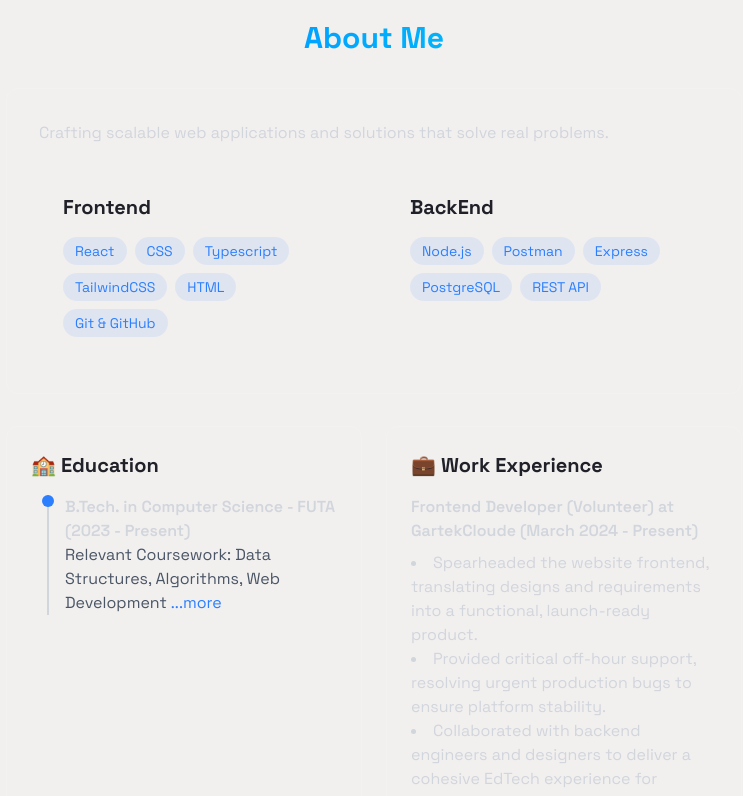
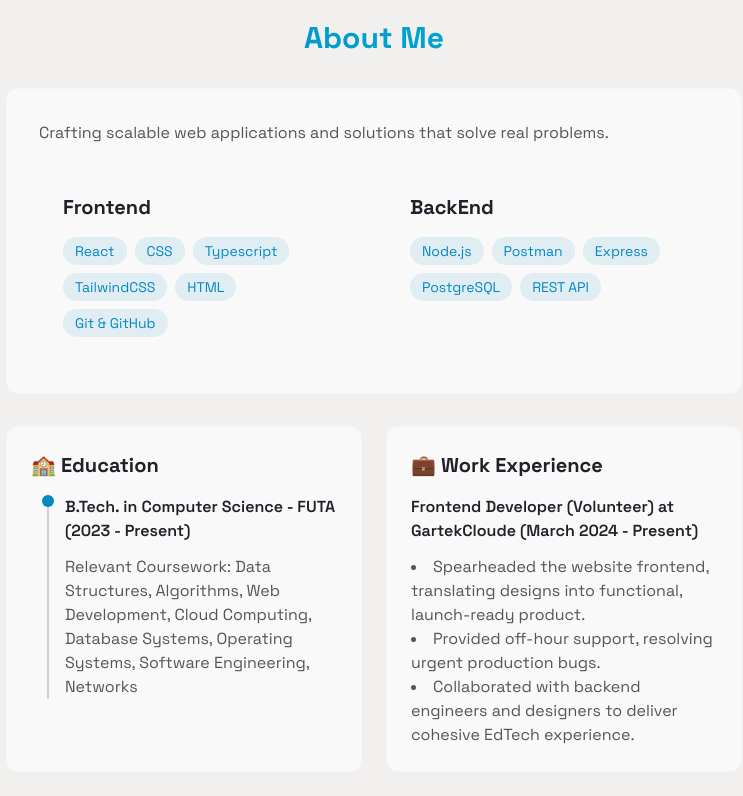
Before and after one commit to TonyFred-code/portfolio, a React (Vite) app: page / in a window 1280 px wide. Shown: the part 860-1656 px from the top of the page, without its empty margins (266-1009 px from the left). Built offline with nearby package versions, Linux system fonts and the light colour scheme.

Commit message:
feat: remove show more or less logic
switch colors to theme variables

```diff
--- a/src/components/sections/About.jsx
+++ b/src/components/sections/About.jsx
@@ -1,9 +1,6 @@
-import { useState } from "react";
 import RevealOnScroll from "../RevealOnScroll.jsx";
 
 export default function About() {
-  const [showMore, setShowMore] = useState(false);
-
   const courses = [
     "Data Structures",
     "Algorithms",
@@ -14,8 +11,6 @@ export default function About() {
     "Software Engineering",
     "Networks",
   ];
-
-  const previewCourses = courses.slice(0, 3);
   const frontendSkills = [
     "React",
     "CSS",
@@ -40,102 +35,96 @@ export default function About() {
     >
       <RevealOnScroll>
         <div className="max-w-3xl mx-auto px-4">
-          <h2 className="text-3xl font-bold mb-8 bg-linear-to-r from-blue-500 to-cyan-400 text-center bg-clip-text text-transparent ">
+          <h2 className="text-3xl font-bold mb-8 bg-linear-to-r from-primary  to-cyan-500 text-center bg-clip-text text-transparent">
             About Me
           </h2>
 
-          <div className=" rounded-xl p-8 border-white/10 border hover:-translate-y-1 transition-all">
-            <p className="text-gray-300 mb-6">
+          <div className="rounded-xl p-8 border-border/10 border hover:-translate-y-1 transition-all bg-card">
+            <p className="text-secondary mb-6">
               Crafting scalable web applications and solutions that solve real
               problems.
             </p>
 
             <div className="grid grid-cols-1 md:grid-cols-2 gap-6">
-              <div className="rounded-xl  p-6 hover:-translate-y-1 transition-all">
-                <h3 className="text-xl font-bold mb-4">Frontend</h3>
+              {/** Frontend */}
+              <div className="rounded-xl p-6 hover:-translate-y-1 transition-all bg-card border-border/10">
+                <h3 className="text-xl font-bold mb-4 text-foreground">
+                  Frontend
+                </h3>
                 <div className="flex flex-wrap gap-2">
-                  {frontendSkills.map((tech) => {
-                    return (
+                  {frontendSkills.map((tech) => (
                     <span
                       key={tech}
-                        className="bg-blue-500/10 text-blue-500 py-1 px-3 rounded-full text-sm hover:bg-blue-500/20 hover:shadow-[0_2px_8px_rgba(59, 130, 246, 0.2)] transition"
+                      className="bg-primary/10 text-primary py-1 px-3 rounded-full text-sm hover:bg-primary/20 hover:shadow-[0_2px_8px_rgba(59,130,246,0.2 transition"
                     >
                       {tech}
                     </span>
-                    );
-                  })}
+                  ))}
                 </div>
               </div>
 
-              <div className="rounded-xl  p-6 hover:-translate-y-1 transition-all">
-                <h3 className="text-xl font-bold mb-4">BackEnd</h3>
+              {/** Backend */}
+              <div className="rounded-xl p-6 hover:-translate-y-1 transition-all bg-card border-border/10">
+                <h3 className="text-xl font-bold mb-4 text-foreground">
+                  BackEnd
+                </h3>
                 <div className="flex flex-wrap gap-2">
-                  {backendSkills.map((tech) => {
-                    return (
+                  {backendSkills.map((tech) => (
                     <span
                       key={tech}
-                        className="bg-blue-500/10 text-blue-500 py-1 px-3 rounded-full text-sm hover:bg-blue-500/20 hover:shadow-[0_2px_8px_rgba(59, 130, 246, 0.2)] transition"
+                      className="bg-primary/10 text-primary py-1 px-3 rounded-full text-sm hover:bg-primary/20 hover:shadow-[0_2px_8px_rgba(59,130,246,0.2 transition"
                     >
                       {tech}
                     </span>
-                    );
-                  })}
+                  ))}
                 </div>
               </div>
             </div>
           </div>
 
           <div className="grid grid-cols-1 md:grid-cols-2 gap-6 mt-8">
-            <div className="p-6 rounded-xl border-white/10 border hover:-translate-y-1 transition-all">
-              <h3 className="text-xl font-bold mb-4"> 🏫 Education</h3>
+            {/** Education */}
+            <div className="p-6 rounded-xl border-border/10 border hover:-translate-y-1 transition-all bg-card">
+              <h3 className="text-xl font-extrabold  mb-4 text-foreground">
+                🏫 Education
+              </h3>
 
-              <ul className="relative border-l-2 border-gray-300 ml-4 list-none text-gray-300">
-                <li className="mb-8 ml-4 relative">
-                  <span className="absolute left-[-23.5px] top-0 w-3 h-3 bg-blue-500 rounded-full"></span>
-
-                  <p className="font-semibold">
+              <ul className="relative border-l-2 border-border ml-4 list-none text-secondary">
+                <li className="mb-8 ml-4 relative space-y-3">
+                  <span className="absolute left-[-23.5px] top-0 w-3 h-3 bg-primary rounded-full"></span>
+                  <h4 className="font-semibold text-foreground">
                     B.Tech. in Computer Science - FUTA (2023 - Present)
-                  </p>
-
-                  <p className="text-gray-600">
-                    Relevant Coursework:{" "}
-                    {showMore ? courses.join(", ") : previewCourses.join(", ")}
-                    {courses.length > previewCourses.length && (
-                      <button
-                        className="ml-1 text-blue-500 hover:underline"
-                        onClick={() => setShowMore(!showMore)}
-                      >
-                        {showMore ? "...less" : "...more"}
-                      </button>
-                    )}
+                  </h4>
+                  <p className="text-secondary">
+                    Relevant Coursework: {courses.join(", ")}
                   </p>
                 </li>
               </ul>
             </div>
 
-            <div className="p-6 rounded-xl border-white/10 border hover:-translate-y-1 transition-all">
-              <h3 className="text-xl font-bold mb-4"> 💼 Work Experience</h3>
-              <div className="space-y-4 text-gray-300">
-                <div>
-                  <h4 className="font-semibold">
+            {/** Work Experience */}
+            <div className="p-6 rounded-xl border-border/10 border hover:-translate-y-1 transition-all bg-card">
+              <h3 className="text-xl font-extrabold mb-4 text-foreground">
+                💼 Work Experience
+              </h3>
+              <div className="space-y-3 text-secondary">
+                <h4 className="font-semibold text-foreground">
                   Frontend Developer (Volunteer) at GartekCloude (March 2024 -
                   Present)
                 </h4>
                 <ul className="list-disc list-inside mt-2">
                   <li>
-                      Spearheaded the website frontend, translating designs and
-                      requirements into a functional, launch-ready product.
+                    Spearheaded the website frontend, translating designs into
+                    functional, launch-ready product.
                   </li>
                   <li>
-                      Provided critical off-hour support, resolving urgent
-                      production bugs to ensure platform stability.
+                    Provided off-hour support, resolving urgent production bugs.
                   </li>
                   <li>
-                      Collaborated with backend engineers and designers to
-                      deliver a cohesive EdTech experience for students.
+                    Collaborated with backend engineers and designers to deliver
+                    cohesive EdTech experience.
                   </li>
                 </ul>
-                </div>
               </div>
             </div>
           </div>
```
Lines whose indentation alone changed are shown as unchanged.
